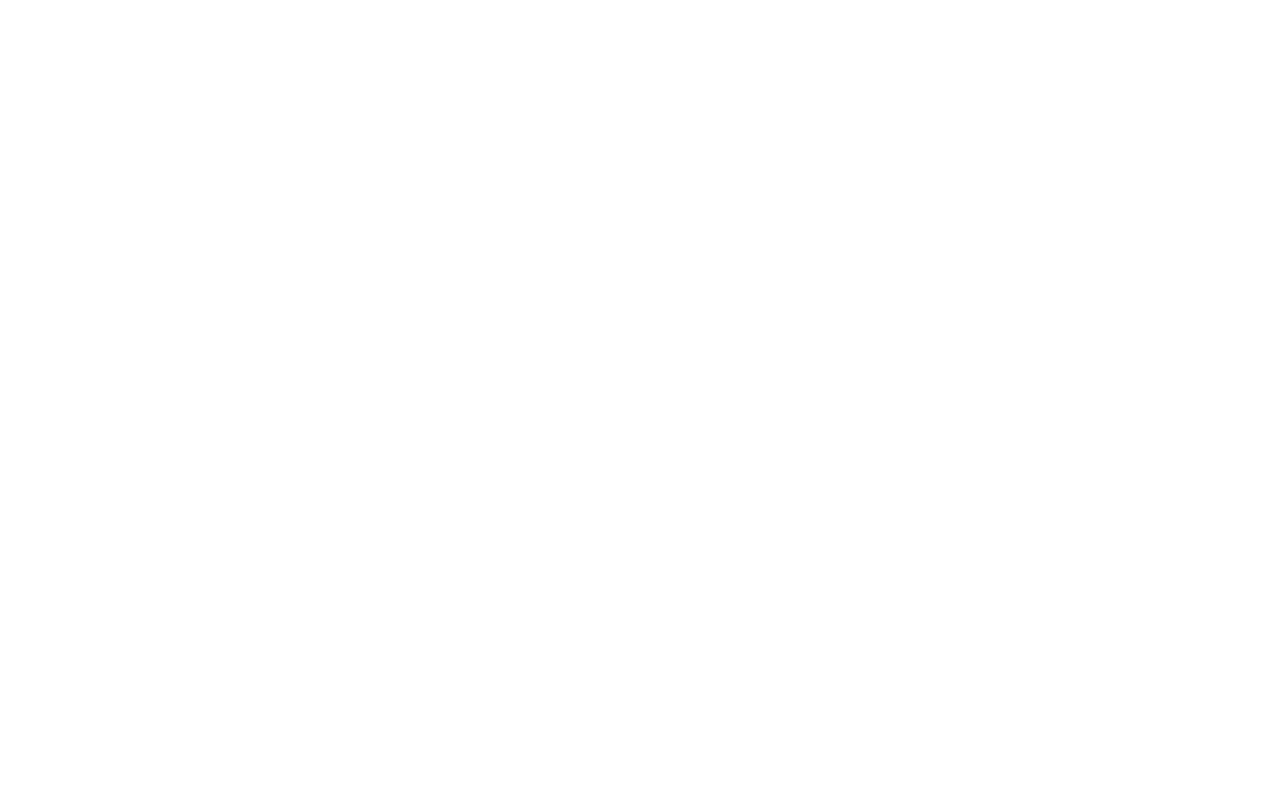
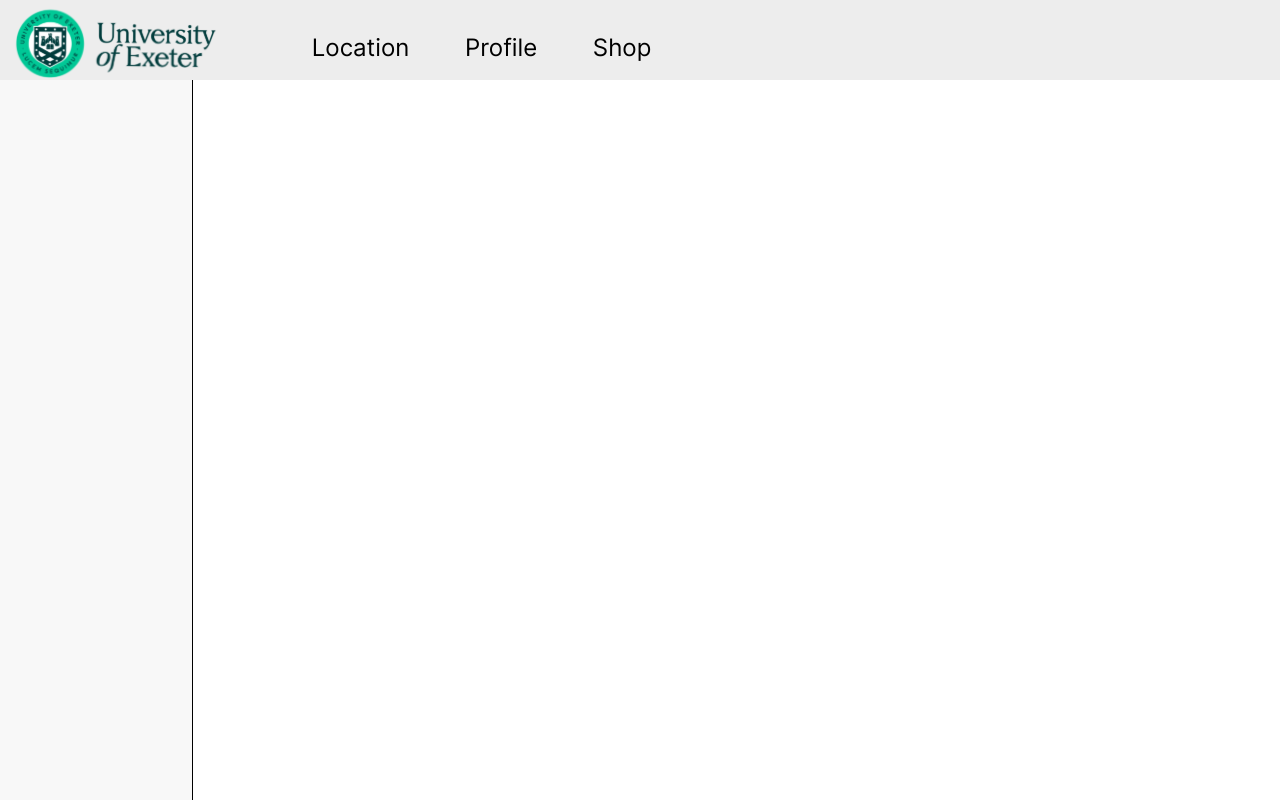
Before and after one commit to jkmschoultz/ecm2434, a React (Create React App) app in the folder frontend/: page /shop in a window 1280 px wide. Before the commit this address had no page. Built offline with nearby package versions, Linux system fonts and the light colour scheme; sample sign-in values are in the browser's storage.

Commit message:
Added skeleton of shop page

```diff
--- a/frontend/src/App.js
+++ b/frontend/src/App.js
@@ -10,6 +10,7 @@
 import Register from "./pages/register/register";
 import protectedRoute from "./components/protectedRoute";
 import ProtectedRoute from "./components/protectedRoute";
+import Shop from "./pages/shop/shop";
 function App() {
   // const [currentTime, setCurrentTime] = useState(0);
   // const [currentDate, setCurrentDate] = useState(0);
@@ -33,6 +34,9 @@
             <Route path = '/quiz' element = {<ProtectedRoute></ProtectedRoute>}>
               <Route index element = {<Quiz/>}></Route>
             </Route>
+            <Route path = '/shop' element = {<ProtectedRoute></ProtectedRoute>}>
+              <Route index element = {<Shop/>}></Route>
+            </Route>
             <Route path = '/cake' element = {<div>cake</div>}></Route>
             <Route path = '/register' element = {<Register></Register>}></Route>
           </Routes>
--- a/frontend/src/components/navbar.js
+++ b/frontend/src/components/navbar.js
@@ -25,6 +25,11 @@
                                 Profile
                             </Link>
                         </li>
+                        <li>
+                            <Link to="/shop">
+                                Shop
+                            </Link>
+                        </li>
                     </ul>
                 </div>
             </header>
--- /dev/null
+++ b/frontend/src/pages/shop/shop.js
@@ -0,0 +1,18 @@
+import React from "react";
+import Navbar from "../../components/navbar";
+import classes from "./shop.module.css"
+
+const Shop = () => {
+    return(
+        <div className={classes.background}>
+        <Navbar/>
+            <div className={classes.left}>
+
+            </div>
+            <div className={classes.right}>
+
+            </div>
+        </div>
+    )
+}
+export default Shop;
--- /dev/null
+++ b/frontend/src/pages/shop/shop.module.css
@@ -0,0 +1,14 @@
+.left {
+    width: 15%;
+    background-color: #F8F8F8;
+    height: 100%;
+    margin-top: -1%;
+    border-right: 1px solid #000000;
+}
+.background {
+    display: flex;
+    flex-direction: column;
+    font-family: Inter;
+    text-decoration: none;
+    height: 100vh;
+}
```
